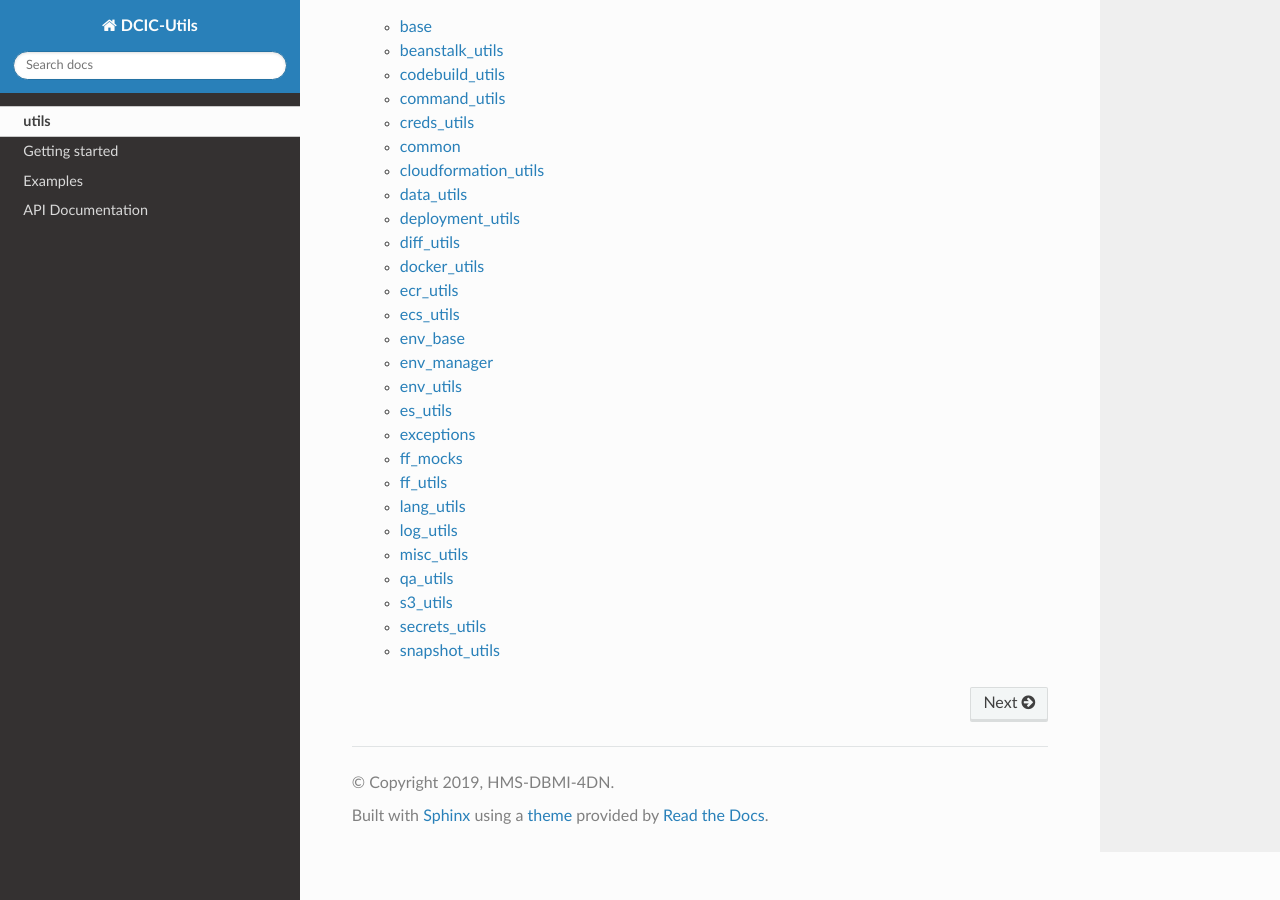
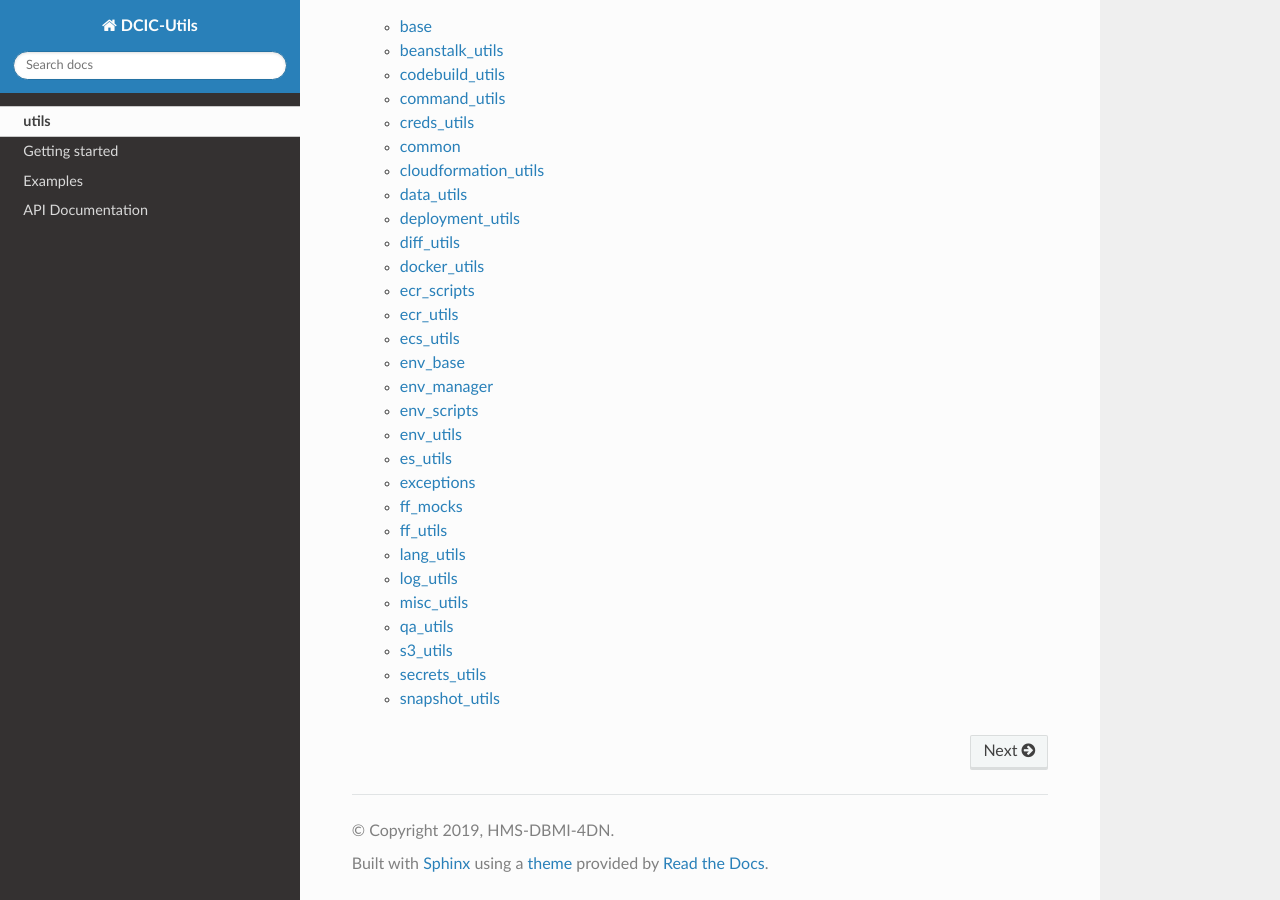
Before and after one commit to 4dn-dcic/utils, a Sphinx documentation site: the page built from docs/source/index.rst, in a window 1280 px wide and 900 px high, scrolled down 682 px. Built offline with Sphinx 7.4.7 and the Read the Docs theme 2.0.0, drawn with Linux system fonts in a browser that asks for light colours.

Commit message:
Fix readthedocs data.

```diff
--- a/docs/source/dcicutils.rst
+++ b/docs/source/dcicutils.rst
@@ -86,6 +86,13 @@ docker_utils
    :members:
 
 
+ecr_scripts
+^^^^^^^^^^^
+
+.. automodule:: dcicutils.ecr_scripts
+  :members:
+
+
 ecr_utils
 ^^^^^^^^^
 
@@ -111,6 +118,13 @@ env_manager
 ^^^^^^^^^^^
 
 .. automodule:: dcicutils.env_manager
+  :members:
+
+
+env_scripts
+^^^^^^^^^^^
+
+.. automodule:: dcicutils.env_scripts
   :members:
 
 
```
